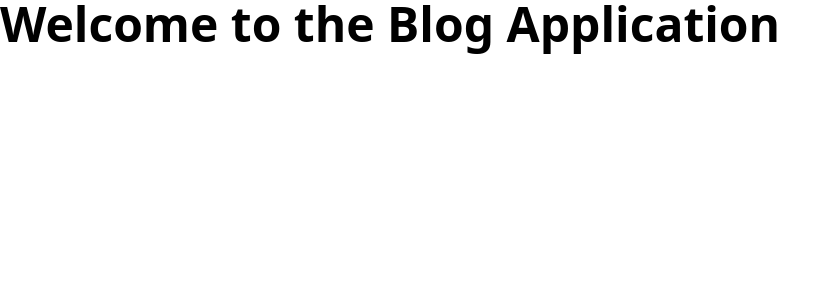
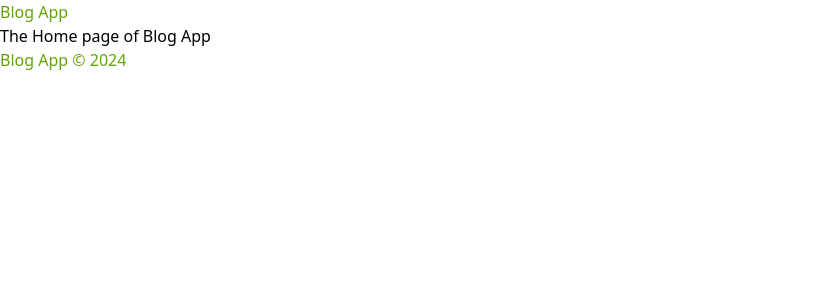
Before and after one commit to Ashlyn-Joshy/BlogApp, a React (Create React App) app in the folder frontend/: page / in a window 1280 px wide. Shown: the top 300 px of the page, without its empty margins (0-840 px from the left). Built offline with nearby package versions, Linux system fonts and the light colour scheme.

Commit message:
react-router-dom added basic outlet is implemented

```diff
--- a/frontend/package.json
+++ b/frontend/package.json
@@ -8,6 +8,7 @@
     "@testing-library/user-event": "^13.5.0",
     "react": "^18.3.1",
     "react-dom": "^18.3.1",
+    "react-router-dom": "^6.26.1",
     "react-scripts": "5.0.1",
     "web-vitals": "^2.1.4"
   },
--- a/frontend/src/App.js
+++ b/frontend/src/App.js
@@ -1,7 +1,36 @@
+import { createBrowserRouter, RouterProvider, Outlet } from "react-router-dom";
+
+//pages and components
+import Navbar from "./components/Navbar";
+import Footbar from "./components/Footbar";
+import Home from "./Pages/Home";
+
+const AppComponent = () => {
+  return (
+    <>
+      <Navbar />
+      <Outlet />
+      <Footbar />
+    </>
+  );
+};
+
+const appRouter = createBrowserRouter([
+  {
+    path: "/",
+    element: <AppComponent />,
+    children: [
+      {
+        path: "/",
+        element: <Home />,
+      },
+    ],
+  },
+]);
 function App() {
   return (
     <div className="App">
-      <h1 className="text-5xl font-bold">Welcome to the Blog Application</h1>
+      <RouterProvider router={appRouter} />
     </div>
   );
 }
--- /dev/null
+++ b/frontend/src/Pages/Home.js
@@ -0,0 +1,11 @@
+import React from "react";
+
+const Home = () => {
+  return (
+    <div>
+      <h1>The Home page of Blog App</h1>
+    </div>
+  );
+};
+
+export default Home;
--- /dev/null
+++ b/frontend/src/components/Footbar.js
@@ -0,0 +1,13 @@
+import React from "react";
+
+const Footbar = () => {
+  return (
+    <div>
+      <footer>
+        <span className="text-lime-600">Blog App &copy; 2024</span>
+      </footer>
+    </div>
+  );
+};
+
+export default Footbar;
--- /dev/null
+++ b/frontend/src/components/Navbar.js
@@ -0,0 +1,11 @@
+import React from "react";
+
+const Navbar = () => {
+  return (
+    <nav>
+      <h1 className="text-lime-600">Blog App</h1>
+    </nav>
+  );
+};
+
+export default Navbar;
```
Also changed, not shown: 1 other file (tests, documents, lock files or other folders).
